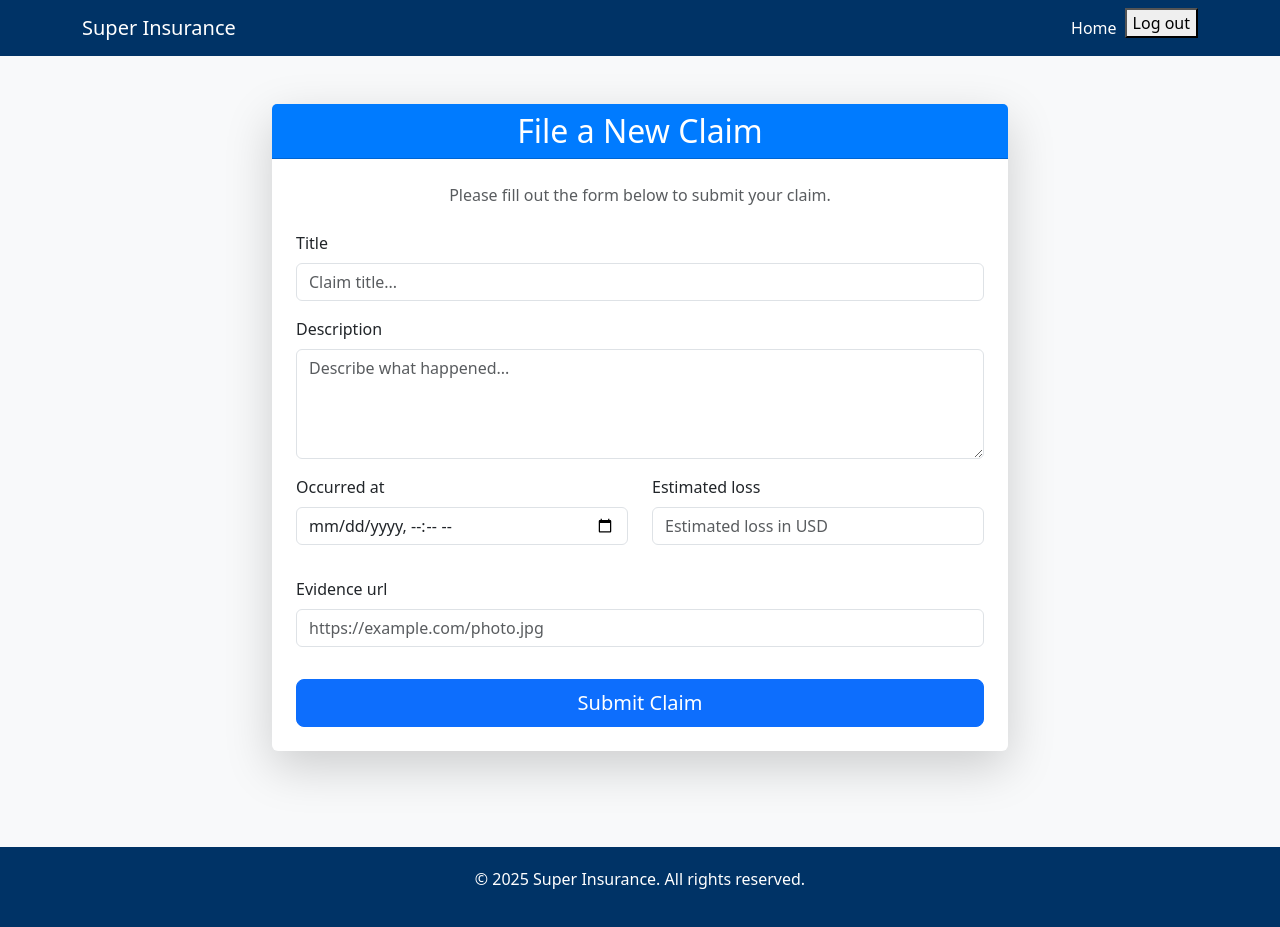
After one commit to nicoackerman/super_insurance, a Django app: page /client/solicitation/ in a window 1280 px wide. The commit adds this page. Run offline with Django 5.2, Linux system fonts and the light colour scheme; a user stored in the database is signed in.

Commit message:
added an initial version of the create solicitation form. also i updated the models for the client app

```diff
--- /dev/null
+++ b/client/forms.py
@@ -0,0 +1,32 @@
+from django import forms
+from .models import UserSolicitation
+from django.utils import timezone
+
+class UserSolicitationForm(forms.ModelForm):
+    class Meta:
+        model = UserSolicitation
+        fields = ['title', 'description', 'occurred_at', 'evidence_url', 'estimated_loss']
+        widgets = {
+            'title': forms.TextInput(attrs={
+                'class': 'form-control mb-3',
+                'placeholder': 'Claim title...'
+            }),
+            'description': forms.Textarea(attrs={
+                'class': 'form-control mb-3',
+                'rows': 4,
+                'placeholder': 'Describe what happened...'
+            }),
+            'occurred_at': forms.DateTimeInput(attrs={
+                'type': 'datetime-local',
+                'class': 'form-control mb-3'
+            }),
+            'evidence_url': forms.URLInput(attrs={
+                'class': 'form-control mb-3',
+                'placeholder': 'https://example.com/photo.jpg'
+            }),
+            'estimated_loss': forms.NumberInput(attrs={
+                'class': 'form-control mb-3',
+                'step': '0.01',
+                'placeholder': 'Estimated loss in USD'
+            }),
+        }
--- a/client/models.py
+++ b/client/models.py
@@ -1,32 +1,115 @@
 from django.db import models
 
+# ------------------------
+# USER
+# ------------------------
 class User(models.Model):
     username = models.CharField(max_length=100, unique=True)
     password = models.CharField(max_length=100)
+    full_name = models.CharField(max_length=200, blank=True)
+    email = models.EmailField(unique=True, null=True)
+    phone_number = models.CharField(max_length=20, blank=True)
+    address = models.CharField(max_length=255, blank=True)
+    created_at = models.DateTimeField(auto_now_add=True)
 
+    def __str__(self):
+        return self.username
+
+
+# ------------------------
+# POLICY
+# ------------------------
 class Policy(models.Model):
+    POLICY_TYPES = [
+        ('vehicle', 'Vehicle Insurance'),
+        ('property', 'Property Insurance'),
+    ]
+
     name = models.CharField(max_length=100)
     description = models.TextField()
+    policy_number = models.CharField(max_length=50, unique=True)
+    policy_type = models.CharField(max_length=20, choices=POLICY_TYPES, default='vehicle')
+    insurer_company = models.CharField(max_length=100)
+    coverage_amount = models.DecimalField(max_digits=12, decimal_places=2)
+    premium_amount = models.DecimalField(max_digits=10, decimal_places=2)
+    start_date = models.DateField()
+    end_date = models.DateField()
+    insured_items = models.TextField(blank=True)
+    beneficiaries = models.TextField(blank=True)
+    is_active = models.BooleanField(default=True)
+    created_at = models.DateTimeField(auto_now_add=True)
 
+    def __str__(self):
+        return f"{self.policy_number} - {self.name}"
+
+
+# ------------------------
+# USER ↔ POLICY RELATIONSHIP
+# ------------------------
 class UserPolicy(models.Model):
     user_id = models.ForeignKey(User, on_delete=models.CASCADE, related_name='user_policies')
     policy_id = models.ForeignKey(Policy, on_delete=models.CASCADE, related_name='policy_users')
+    assigned_at = models.DateTimeField(auto_now_add=True)
+    role = models.CharField(
+        max_length=50,
+        choices=[
+            ('holder', 'Policy Holder'),
+            ('beneficiary', 'Beneficiary'),
+            ('dependent', 'Dependent'),
+        ],
+        default='holder'
+    )
 
     class Meta:
         unique_together = ('user_id', 'policy_id')
 
+    def __str__(self):
+        return f"{self.user_id.username} - {self.policy_id.name}"
 
+
+# ------------------------
+# USER SOLICITATION / CLAIM
+# ------------------------
 class UserSolicitation(models.Model):
     STATUS_CHOICES = [
         ('Pending', 'Pending'),
+        ('Under Review', 'Under Review'),
+        ('Approved', 'Approved'),
+        ('Rejected', 'Rejected'),
         ('Successful', 'Successful'),
     ]
 
     title = models.CharField(max_length=200)
     description = models.TextField()
     user_id = models.ForeignKey(User, on_delete=models.CASCADE, related_name='solicitations')
-    policy = models.ForeignKey(Policy, on_delete=models.CASCADE, related_name='solicitations')
-    ocurred_at = models.DateTimeField()
+    policy_id = models.ForeignKey(Policy, on_delete=models.CASCADE, related_name='solicitations')
+    occurred_at = models.DateTimeField()
     created_at = models.DateTimeField(auto_now_add=True)
-    evidence_url = models.CharField(max_length=255)
+    updated_at = models.DateTimeField(auto_now=True)
+    evidence_url = models.URLField(max_length=255, blank=True)
+    estimated_loss = models.DecimalField(
+        max_digits=12,
+        decimal_places=2,
+        null=True,
+        blank=True,
+        help_text="Approximate value of the claimed damage."
+    )
+    claim_location = models.CharField(
+        max_length=255,
+        blank=True,
+        help_text="Location where the incident occurred."
+    )
+    witnesses = models.TextField(
+        blank=True,
+        help_text="Names or contacts of witnesses, if any."
+    )
+    police_report_number = models.CharField(
+        max_length=100,
+        blank=True,
+        help_text="Police or authority report reference number."
+    )
     status = models.CharField(max_length=20, choices=STATUS_CHOICES, default='Pending')
+    internal_notes = models.TextField(blank=True, help_text="Notes from claim evaluators or agents.")
+
+    def __str__(self):
+        return f"{self.title} ({self.status})"
--- /dev/null
+++ b/client/templates/client/create_solicitation.html
@@ -0,0 +1,85 @@
+{% extends 'index.html' %}
+
+{% block title %}File a Claim - Super Insurance{% endblock %}
+
+{% block style %}
+{{ block.super }}
+<style>
+    .card-header {
+        background-color: #007bff;
+        color: white;
+    }
+    .form-label {
+        font-weight: 500;
+    }
+</style>
+{% endblock %}
+
+{% block content %}
+<div class="container mt-5 mb-5">
+    <div class="row justify-content-center">
+        <div class="col-lg-8">
+            <div class="card shadow-lg border-0">
+                <div class="card-header text-center">
+                    <h2 class="mb-0">File a New Claim</h2>
+                </div>
+                <div class="card-body p-4">
+                    <p class="text-muted text-center mb-4">Please fill out the form below to submit your claim.</p>
+
+                    <form method="post" novalidate>
+                        {% csrf_token %}
+
+                        <div class="mb-3">
+                            <label for="{{ form.title.id_for_label }}" class="form-label">{{ form.title.label }}</label>
+                            {{ form.title }}
+                            {% for error in form.title.errors %}
+                                <div class="invalid-feedback d-block">{{ error }}</div>
+                            {% endfor %}
+                        </div>
+
+                        <div class="mb-3">
+                            <label for="{{ form.description.id_for_label }}" class="form-label">{{ form.description.label }}</label>
+                            {{ form.description }}
+                            {% for error in form.description.errors %}
+                                <div class="invalid-feedback d-block">{{ error }}</div>
+                            {% endfor %}
+                        </div>
+
+                        <div class="row">
+                            <div class="col-md-6 mb-3">
+                                <label for="{{ form.occurred_at.id_for_label }}" class="form-label">{{ form.occurred_at.label }}</label>
+                                {{ form.occurred_at }}
+                                {% for error in form.occurred_at.errors %}
+                                    <div class="invalid-feedback d-block">{{ error }}</div>
+                                {% endfor %}
+                            </div>
+                            <div class="col-md-6 mb-3">
+                                <label for="{{ form.estimated_loss.id_for_label }}" class="form-label">{{ form.estimated_loss.label }}</label>
+                                {{ form.estimated_loss }}
+                                {% for error in form.estimated_loss.errors %}
+                                    <div class="invalid-feedback d-block">{{ error }}</div>
+                                {% endfor %}
+                            </div>
+                        </div>
+
+                        <div class="mb-3">
+                            <label for="{{ form.evidence_url.id_for_label }}" class="form-label">{{ form.evidence_url.label }}</label>
+                            {{ form.evidence_url }}
+                            {% if form.evidence_url.help_text %}
+                                <small class="form-text text-muted">{{ form.evidence_url.help_text }}</small>
+                            {% endif %}
+                            {% for error in form.evidence_url.errors %}
+                                <div class="invalid-feedback d-block">{{ error }}</div>
+                            {% endfor %}
+                        </div>
+
+                        <div class="d-grid">
+                            <button type="submit" class="btn btn-primary btn-lg mt-3">Submit Claim</button>
+                        </div>
+                    </form>
+                </div>
+            </div>
+        </div>
+    </div>
+</div>
+{% endblock %}
--- a/client/urls.py
+++ b/client/urls.py
@@ -5,4 +5,5 @@ app_name = "client"
 
 urlpatterns = [
     path('', views.home, name='home'),
+    path('solicitation/', views.create_solicitation, name='create_solicitation'),
 ]
--- a/client/views.py
+++ b/client/views.py
@@ -1,7 +1,24 @@
 from django.shortcuts import render
 from django.contrib.auth.decorators import login_required
+from .forms import UserSolicitationForm
 
 # Create your views here.
 @login_required(login_url="/users/login/")
 def home(request):
     return render(request, 'client/home.html')
+
+@login_required(login_url="/users/login/")
+def create_solicitation(request):
+    if request.method == 'POST':
+        form = UserSolicitationForm(request.POST)
+        if form.is_valid():
+            solicitation = form.save(commit=False)
+            solicitation.user_id = request.user
+            solicitation.save()
+            return render(request, 'client/solicitation_success')
+        else:
+            return render(request, 'client/solicitation_success')
+    else:
+        form = UserSolicitationForm()
+
+    return render(request, 'client/create_solicitation.html', {'form': form})
```
Also changed, not shown: client/templates/client/home.html (+24 -17 lines), client/templates/client/solicitation_error.html (added, +23 -0 lines), client/templates/client/solicitation_success.html (added, +23 -0 lines), db.sqlite3.
